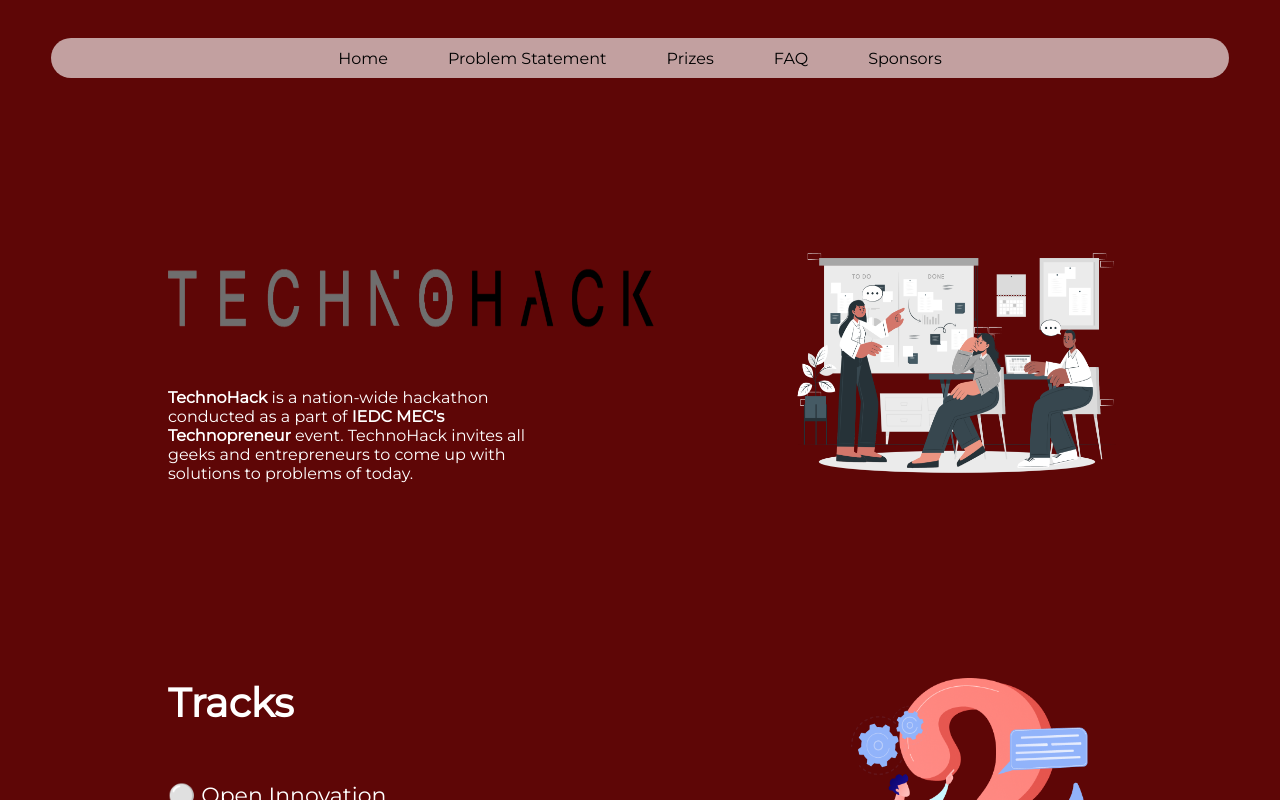
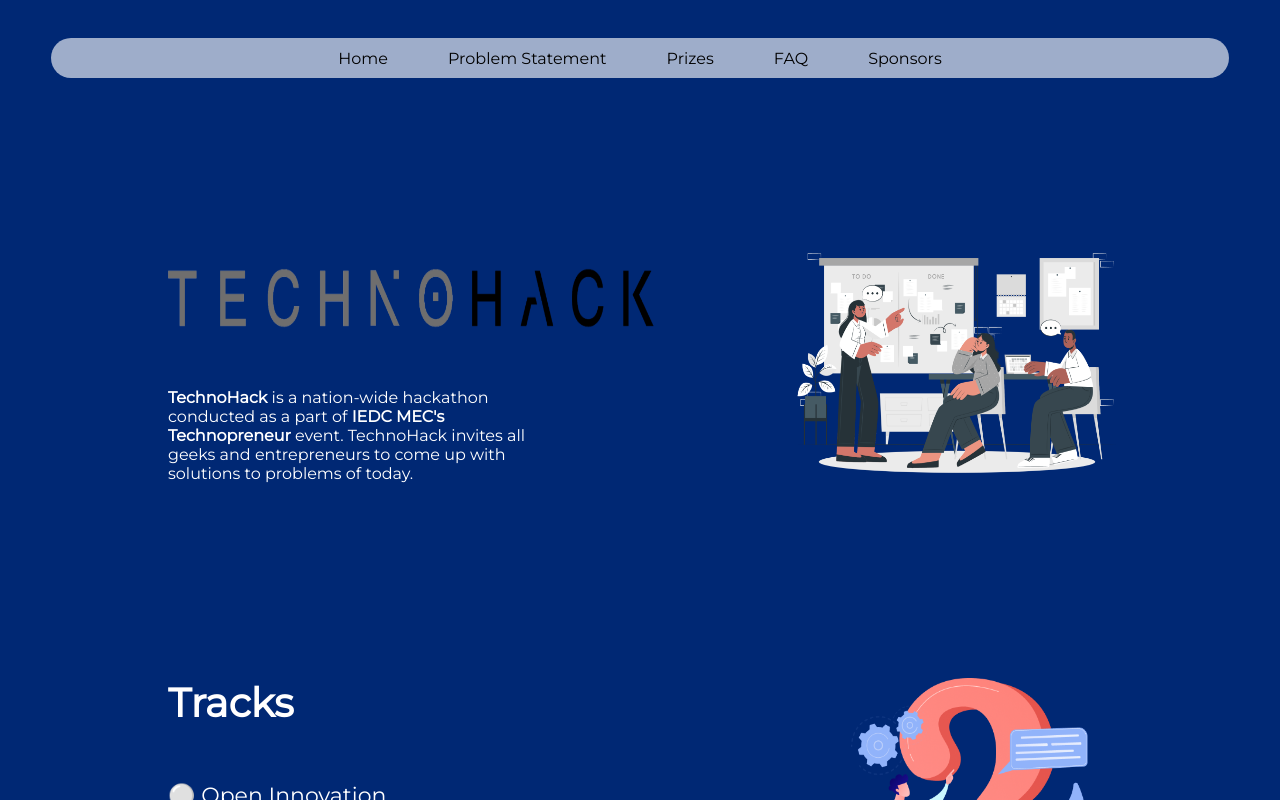
Before and after one commit to rindishkrishna/technopreneur, a React (Create React App) app: page /hackathon in a window 1280 px wide. Shown: the top 800 px of the page. Built offline with nearby package versions, Linux system fonts and the light colour scheme.

Commit message:
theme color change

```diff
--- a/src/App.css
+++ b/src/App.css
@@ -7,7 +7,7 @@
 }
 
 #hackathonPage {
-  background-color: #5e0606;
+  background-color: #002874;
   color: #fff;
   font-family: "Montserrat", sans-serif;
 }
```
